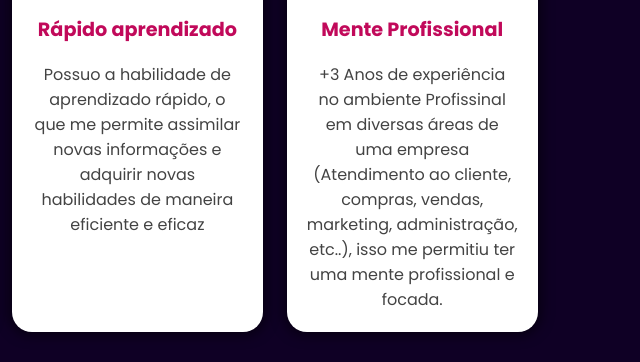
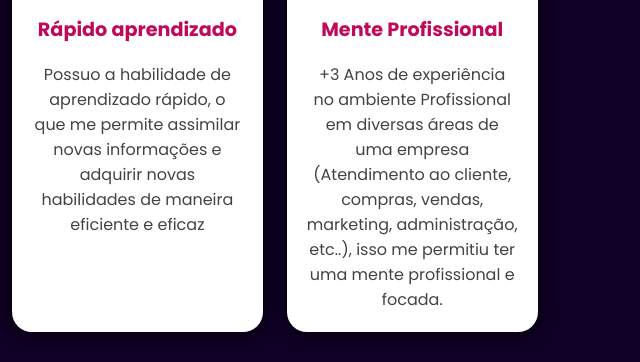
Before and after one commit to HerikR0drigues/landingpage, a plain HTML site: page index.html in a window 1280 px wide. Shown: the part 1185-1547 px from the top of the page, 640-1280 px from the left. Drawn offline with nearby package versions, Linux system fonts and the light colour scheme.

Commit message:
Update index.html

```diff
--- a/index.html
+++ b/index.html
@@ -132,7 +132,7 @@
                     </h4>
 
                     <span class="skill-description">
-                        +3 Anos de experiência no ambiente Profissinal em diversas áreas de uma empresa (Atendimento ao cliente, compras, vendas, marketing, administração, etc..), isso me permitiu ter uma mente profissional e focada.
+                        +3 Anos de experiência no ambiente Profissional em diversas áreas de uma empresa (Atendimento ao cliente, compras, vendas, marketing, administração, etc..), isso me permitiu ter uma mente profissional e focada.
                     </span>
                 </div>
             </div>
```
